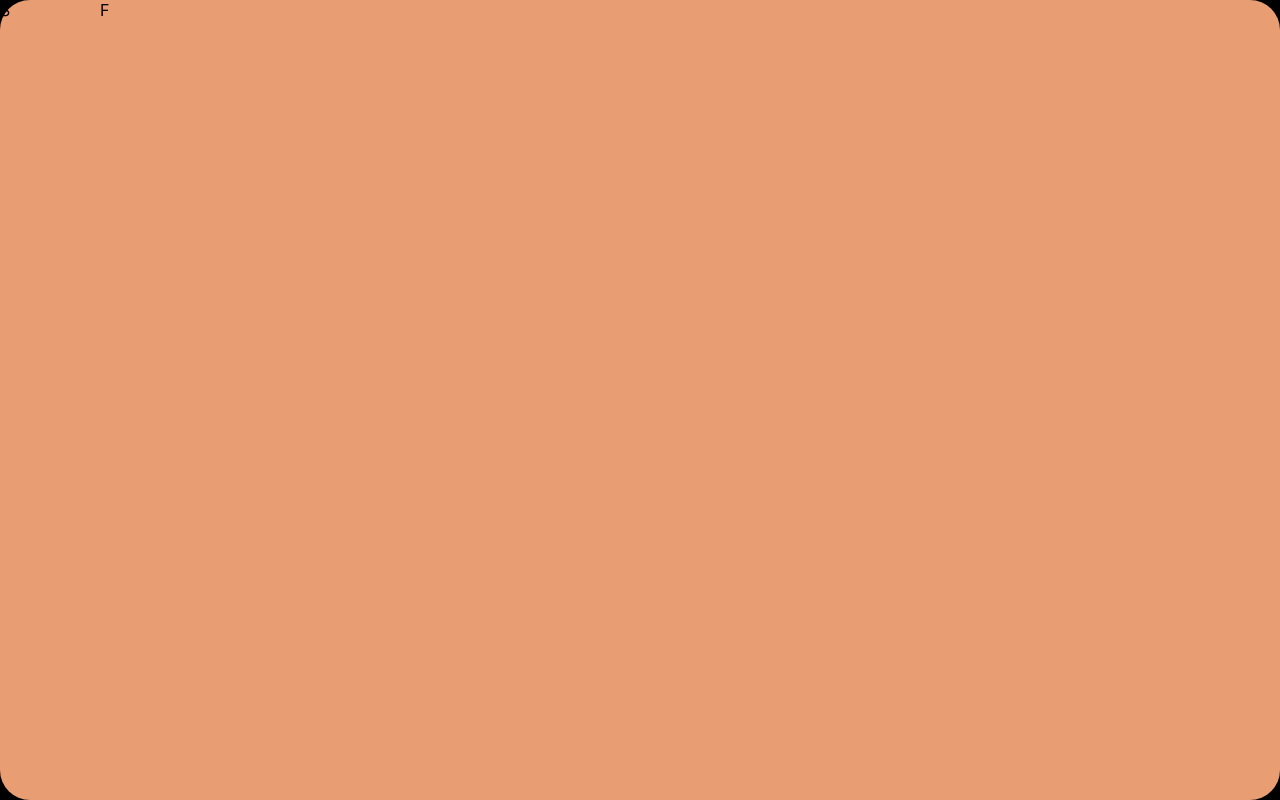
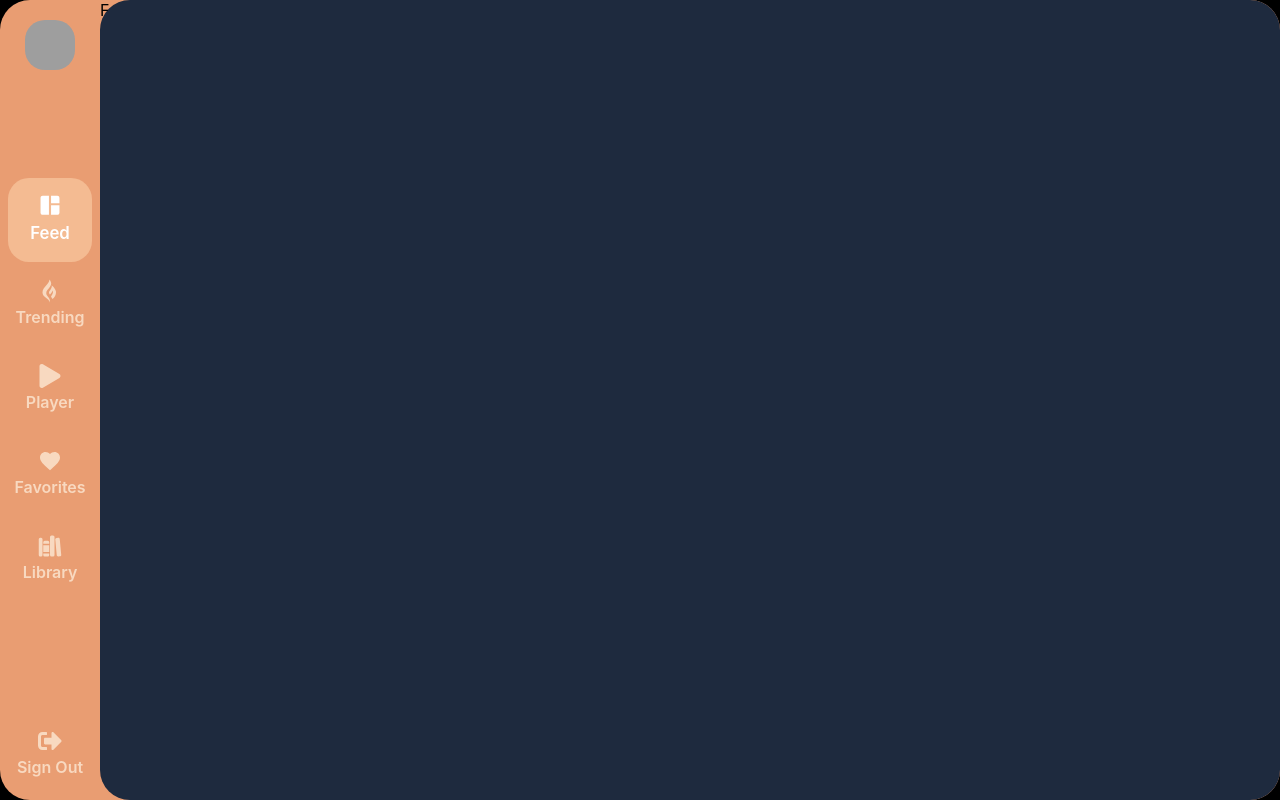
Before and after one commit to Blueprint-Avenue/muzikplayer, a React (Create React App) app: page /feed in a window 1280 px wide. Built offline with nearby package versions, Linux system fonts and the light colour scheme; grey boxes are pictures that could not be loaded.

Commit message:
created sidebar/routes/styles

```diff
--- a/package.json
+++ b/package.json
@@ -8,6 +8,7 @@
     "@testing-library/user-event": "^13.5.0",
     "react": "^18.0.0",
     "react-dom": "^18.0.0",
+    "react-icons": "^4.3.1",
     "react-router-dom": "^6.3.0",
     "react-scripts": "5.0.0",
     "web-vitals": "^2.1.4"
--- a/src/components/sidebar/sidebar.css
+++ b/src/components/sidebar/sidebar.css
@@ -1,4 +1,15 @@
 .sidebar-container {
 	width: 100px;
 	height: 100%;
+	display: flex;
+	flex-direction: column;
+	align-items: center;
+	justify-content: space-between;
 }
+
+.profile-img {
+	width: 50px;
+	height: 50px;
+	border-radius: 20px;
+	margin-top: 20px;
+}
--- a/src/components/sidebar/sidebar.js
+++ b/src/components/sidebar/sidebar.js
@@ -1,6 +1,32 @@
 import React from "react";
 import "./sidebar.css";
+import SidebarButton from "./sidebarButton";
+import { MdFavorite } from "react-icons/md";
+import { FaGripfire, FaPlay } from "react-icons/fa";
+import { FaSignOutAlt } from "react-icons/fa";
+import { IoLibrary } from "react-icons/io5";
+import { MdSpaceDashboard } from "react-icons/md";
 
 export default function Sidebar() {
-	return <div className="sidebar-container">S</div>;
+	return (
+		<div className="sidebar-container">
+			<img
+				src="https://i.discogs.com/vOwjcmQR-iwY03zvhPjc2zsvY0WhOn8bEdi33J1Z3mg/rs:fit/g:sm/q:40/h:300/w:300/czM6Ly9kaXNjb2dz/LWRhdGFiYXNlLWlt/YWdlcy9SLTIyNzAy/MC0xMzAxMjQzNTM1/LmpwZWc.jpeg"
+				className="profile-img"
+				alt="profile"
+			/>
+			<div>
+				<SidebarButton title="Feed" to="/feed" icon={<MdSpaceDashboard />} />
+				<SidebarButton title="Trending" to="/trending" icon={<FaGripfire />} />
+				<SidebarButton title="Player" to="/player" icon={<FaPlay />} />
+				<SidebarButton
+					title="Favorites"
+					to="/favorites"
+					icon={<MdFavorite />}
+				/>
+				<SidebarButton title="Library" to="/" icon={<IoLibrary />} />
+			</div>
+			<SidebarButton title="Sign Out" to="" icon={<FaSignOutAlt />} />
+		</div>
+	);
 }
--- /dev/null
+++ b/src/components/sidebar/sidebarButton.css
@@ -0,0 +1,33 @@
+a {
+	text-decoration: none !important;
+}
+
+.btn-body {
+	height: 80px;
+	width: 80px;
+	border-radius: 20px;
+	color: #f8d9c0;
+	display: flex;
+	align-items: center;
+	justify-content: center;
+	flex-direction: column;
+	margin: 5px auto;
+	transition: all 0.5s ease;
+	background-color: rgba(244, 187, 146, 0);
+}
+
+.btn-body.active {
+	background-color: rgba(244, 187, 146, 1);
+	color: #fff;
+	transform: scale(1.05);
+}
+
+.btn-body:hover {
+	color: #fff;
+}
+
+.btn-title {
+	margin: 4px auto;
+	font-weight: 600;
+	font-size: 16px;
+}
--- /dev/null
+++ b/src/components/sidebar/sidebarButton.js
@@ -0,0 +1,23 @@
+import React from "react";
+import { IconContext } from "react-icons";
+import { Link, useLocation } from "react-router-dom";
+import "./sidebarButton.css";
+
+export default function SidebarButton(props) {
+	const location = useLocation();
+
+	const isActive = location.pathname === props.to;
+
+	const btnClass = isActive ? "btn-body active" : "btn-body";
+
+	return (
+		<Link to={props.to}>
+			<div className={btnClass}>
+				<IconContext.Provider value={{ size: "24px", className: "btn-icon" }}>
+					{props.icon}
+					<p className="btn-title">{props.title}</p>
+				</IconContext.Provider>
+			</div>
+		</Link>
+	);
+}
--- a/src/screens/favorites/favorites.js
+++ b/src/screens/favorites/favorites.js
@@ -1,5 +1,5 @@
 import React from "react";
 
 export default function Favorites() {
-	return <div>F</div>;
+	return <div className="screen-container">F</div>;
 }
--- a/src/screens/feed/feed.js
+++ b/src/screens/feed/feed.js
@@ -1,5 +1,5 @@
 import React from "react";
 
 export default function Feed() {
-	return <div>F</div>;
+	return <div className="screen-container">F</div>;
 }
--- a/src/screens/player/player.js
+++ b/src/screens/player/player.js
@@ -1,5 +1,5 @@
 import React from "react";
 
 export default function Player() {
-	return <div>player</div>;
+	return <div className="screen-container">player</div>;
 }
--- a/src/screens/trending/trending.js
+++ b/src/screens/trending/trending.js
@@ -1,5 +1,5 @@
 import React from "react";
 
 export default function Trending() {
-	return <div>T</div>;
+	return <div className="screen-container">T</div>;
 }
```
Also changed, not shown: 1 other file (tests, documents, lock files or other folders).
